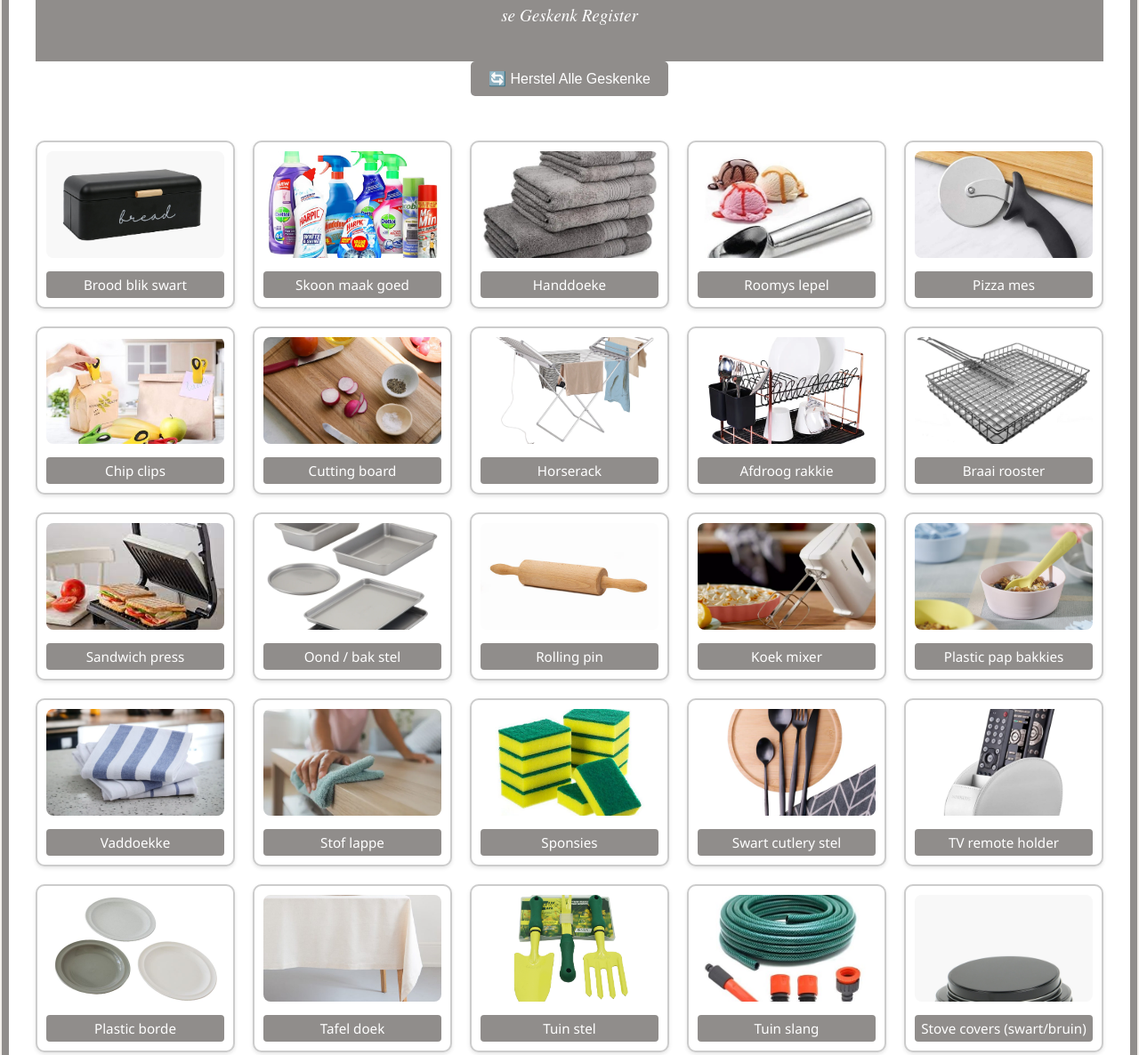
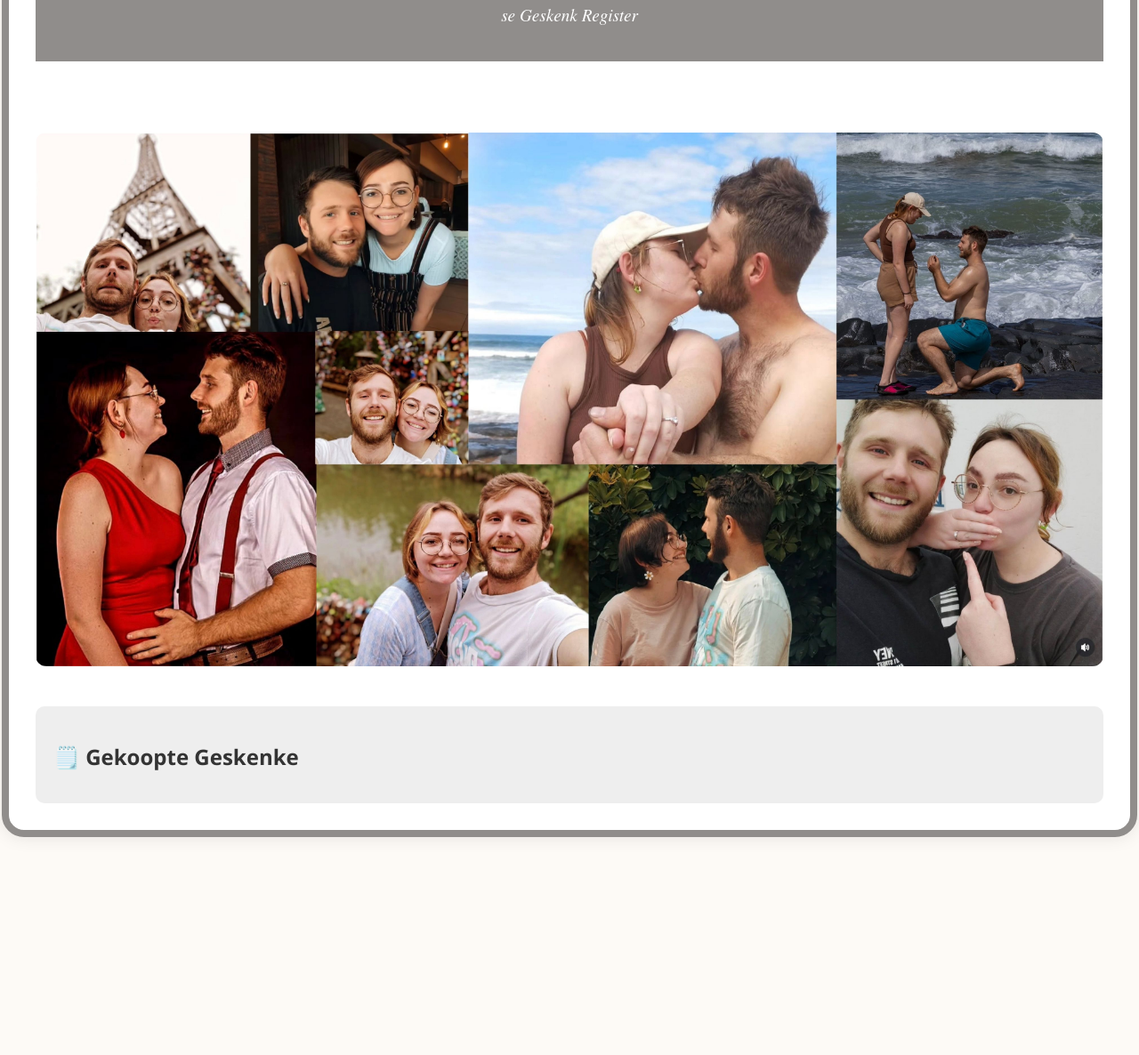
Before and after one commit to Biancagryzenhout/MarioUrsulaGeskenkRegister, a plain HTML site: page index.html in a window 1280 px wide. Shown: the part 174-1360 px from the top of the page at 89% size. After the commit the page ends 1145 px from the top, so only its background shows below. Drawn offline with Linux system fonts and the light colour scheme; a web font is replaced by a local one.

Commit message:
Update index.html

```diff
--- a/index.html
+++ b/index.html
@@ -42,25 +42,6 @@
       margin: 10px 0 0;
       font-size: 1.2em;
       font-style: italic;
-    }
-
-    .admin-controls {
-      text-align: center;
-      margin-bottom: 20px;
-    }
-
-    .admin-controls button {
-      background-color: #908d8b;
-      color: white;
-      border: none;
-      padding: 10px 20px;
-      font-size: 1em;
-      border-radius: 5px;
-      cursor: pointer;
-    }
-
-    .admin-controls button:hover {
-      background-color: #6f6b68;
     }
 
     .gift-grid {
@@ -142,6 +123,26 @@
       border-radius: 10px;
     }
 
+    .admin-view {
+      margin-top: 40px;
+      background: #eee;
+      padding: 20px;
+      border-radius: 10px;
+    }
+
+    .admin-view h2 {
+      margin-bottom: 15px;
+    }
+
+    .admin-view ul {
+      list-style-type: none;
+      padding-left: 0;
+    }
+
+    .admin-view li {
+      margin: 5px 0;
+    }
+
     @media (max-width: 1024px) {
       .gift-grid {
         grid-template-columns: repeat(3, 1fr);
@@ -178,20 +179,23 @@
       <p>se Geskenk Register</p>
     </header>
 
-    <div class="admin-controls">
-      <button onclick="resetGifts()">🔄 Herstel Alle Geskenke</button>
-    </div>
-
-    <section class="gift-grid" id="giftGrid">
-      <!-- Gift items injected dynamically -->
+    <section class="gift-grid" id="gift-grid">
+      <!-- Gift items dynamically rendered or included here -->
     </section>
 
     <section class="collage">
       <img src="couplephoto.jpg" alt="Couple Collage">
     </section>
+
+    <section class="admin-view">
+      <h2>🗒️ Gekoopte Geskenke</h2>
+      <ul id="admin-list">
+        <!-- Populated with JS -->
+      </ul>
+    </section>
   </div>
 
-  <div class="popup" id="popup">
+   <div class="popup" id="popup">
     <div class="popup-content" id="popup-content">
       <p>Gaan jy die geskenk vir die twee kry?</p>
       <input type="text" id="buyerName" placeholder="Jou naam...">
@@ -216,51 +220,8 @@
   </div>
 
   <script>
-    const gifts = [
-      { img: "broodblik.jpg", title: "Brood blik swart" },
-      { img: "skoonmaakgoed.jpg", title: "Skoon maak goed" },
-      { img: "handdoeke.jpg", title: "Handdoeke" },
-      { img: "roomys.jpg", title: "Roomys lepel" },
-      { img: "pizzacutter.jpg", title: "Pizza mes" },
-      { img: "chipclips.jpg", title: "Chip clips" },
-      { img: "cuttingboard.jpg", title: "Cutting board" },
-      { img: "horserack.jpg", title: "Horserack" },
-      { img: "afdroograkkie.jpg", title: "Afdroog rakkie" },
-      { img: "braairooster.jpg", title: "Braai rooster" },
-      { img: "sandwichpress.jpg", title: "Sandwich press" },
-      { img: "oondbakstel.jpg", title: "Oond / bak stel" },
-      { img: "rollingpin.jpg", title: "Rolling pin" },
-      { img: "koekmixer.jpg", title: "Koek mixer" },
-      { img: "papbakkies.jpg", title: "Plastic pap bakkies" },
-      { img: "vaddoekke.jpg", title: "Vaddoekke" },
-      { img: "stoflappe.jpg", title: "Stof lappe" },
-      { img: "sponsies.jpg", title: "Sponsies" },
-      { img: "cutlery.jpg", title: "Swart cutlery stel" },
-      { img: "remoteholder.jpg", title: "TV remote holder" },
-      { img: "plasticborde.jpg", title: "Plastic borde" },
-      { img: "tafeldoek.jpg", title: "Tafel doek" },
-      { img: "tuinstel.jpg", title: "Tuin stel" },
-      { img: "tuinslang.jpg", title: "Tuin slang" },
-      { img: "stovecovers.jpg", title: "Stove covers (swart/bruin)" },
-      { img: "airfryer.jpg", title: "Air fryer" },
-      { img: "bakskottel.jpg", title: "Bakskottel" },
-      { img: "piekniek.jpg", title: "Piekniek Mandjie" }
-    ];
-
     let currentGift = null;
-
-    function loadGifts() {
-      const grid = document.getElementById('giftGrid');
-      grid.innerHTML = '';
-      gifts.forEach((gift, index) => {
-        const div = document.createElement('div');
-        div.className = 'gift-item';
-        div.setAttribute('onclick', 'handleGiftClick(this)');
-        div.setAttribute('data-index', index);
-        div.innerHTML = `<img src="${gift.img}"><div class="gift-title">${gift.title}</div>`;
-        grid.appendChild(div);
-      });
-    }
+    const adminList = document.getElementById('admin-list');
 
     function handleGiftClick(element) {
       if (element.dataset.bought === "true") {
@@ -275,28 +236,21 @@
       const name = document.getElementById('buyerName').value.trim();
       if (name && currentGift) {
         currentGift.dataset.bought = "true";
-        currentGift.querySelector('.gift-title').textContent += ` - ${name}`;
+        const titleEl = currentGift.querySelector('.gift-title');
+        titleEl.textContent += ` - ${name}`;
+        const listItem = document.createElement('li');
+        listItem.textContent = `${titleEl.textContent}`;
+        adminList.appendChild(listItem);
+
         document.getElementById('popup').style.display = 'none';
         document.getElementById('buyerName').value = '';
         document.getElementById('thankyou-popup').style.display = 'flex';
       }
     }
 
-    function resetGifts() {
-      const items = document.querySelectorAll('.gift-item');
-      items.forEach(item => {
-        item.dataset.bought = "false";
-        const title = gifts[item.dataset.index].title;
-        item.querySelector('.gift-title').textContent = title;
-      });
-      alert("Alle geskenke is herstel.");
-    }
-
     function closePopup(id) {
       document.getElementById(id).style.display = 'none';
     }
-
-    window.onload = loadGifts;
   </script>
 </body>
 </html>
```
